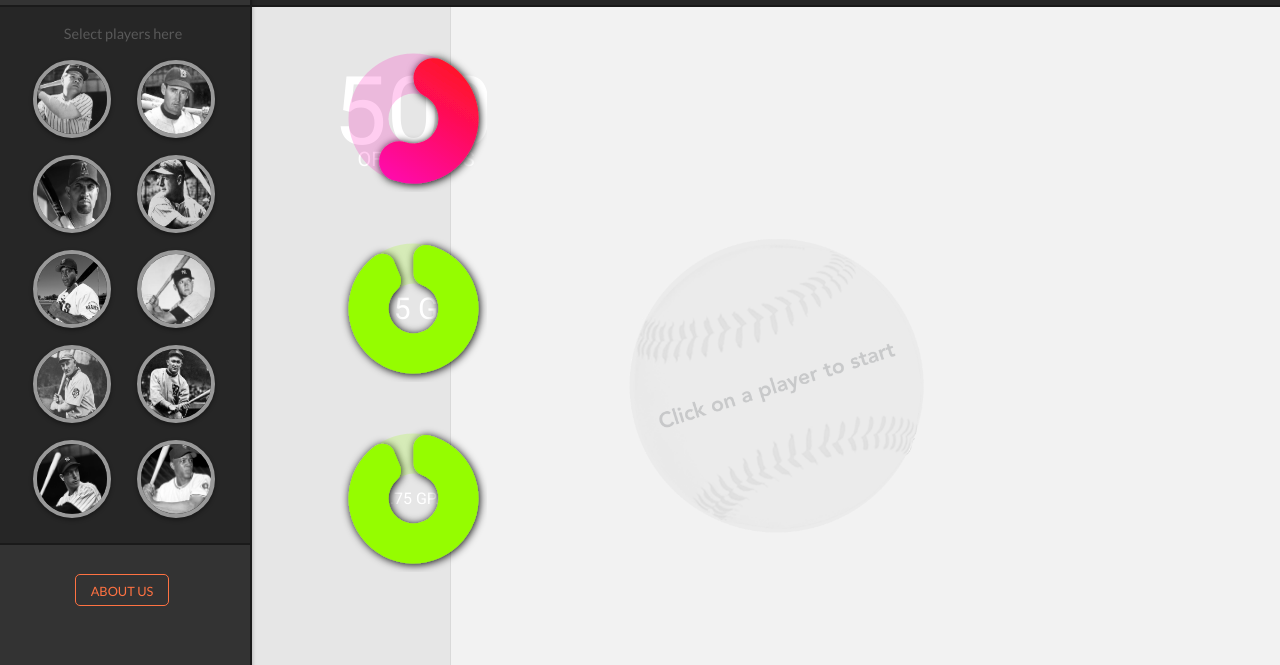
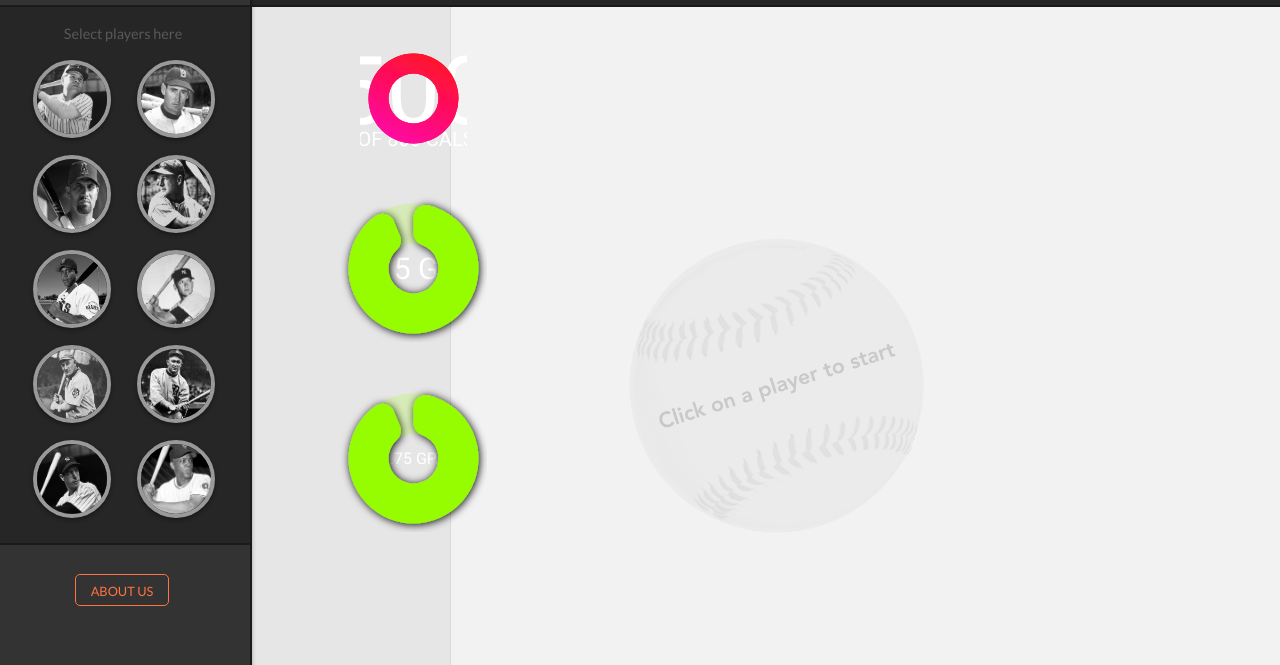
Before and after one commit to kbourque/mlbamdataviz, a plain HTML site: page index.html in a window 1280 px wide. Shown: the part 135-800 px from the top of the page. Drawn offline with nearby package versions, Linux system fonts and the light colour scheme.

Commit message:
workign with agg

```diff
--- a/index.html
+++ b/index.html
@@ -125,7 +125,13 @@
 
           var calories = new RadialProgressChart('.calories', {
             diameter: 50,
-            max: 800,
+            stroke: {
+              width: 20
+            },
+            shadow: {
+              width: 0
+            },
+            max: 500,
             round: true,
             series: [
               {
```
